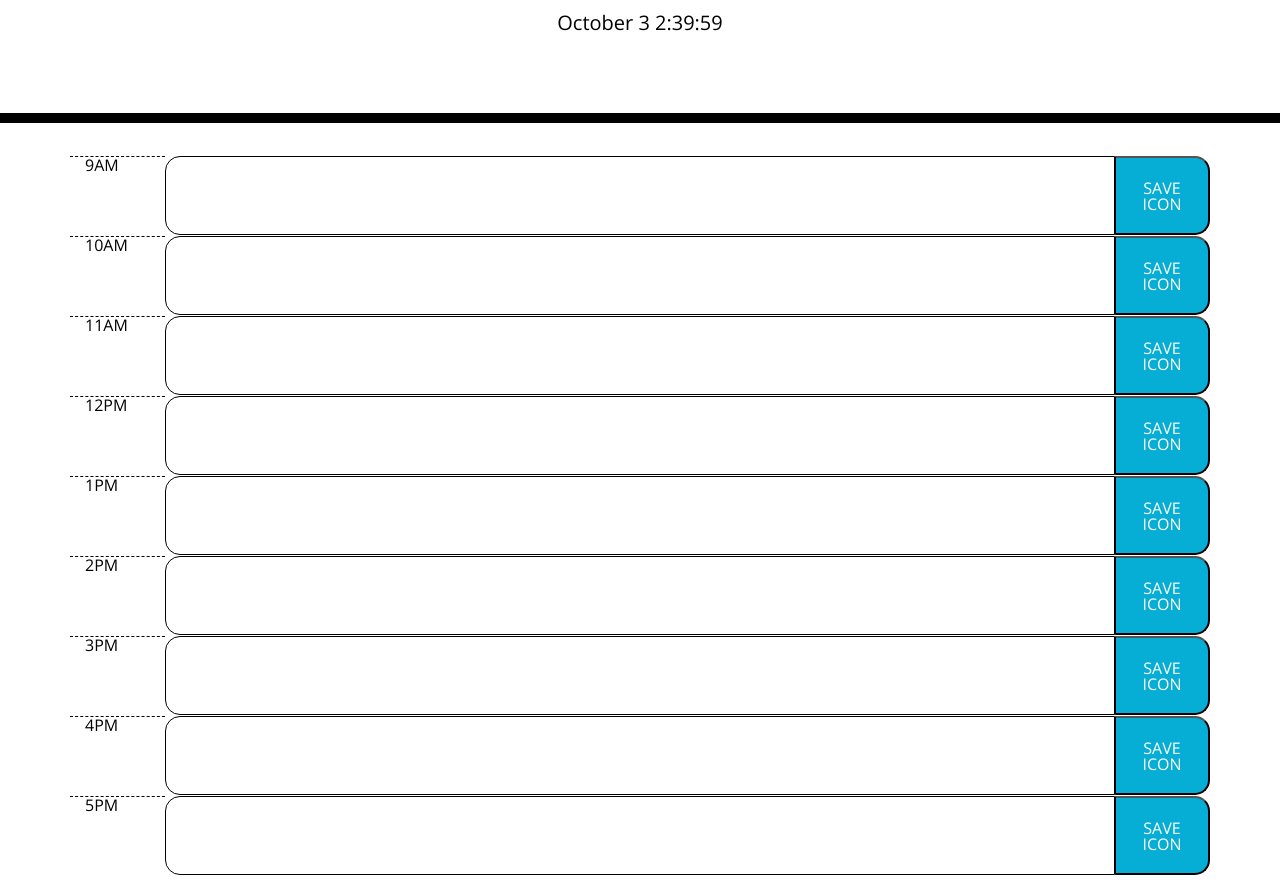
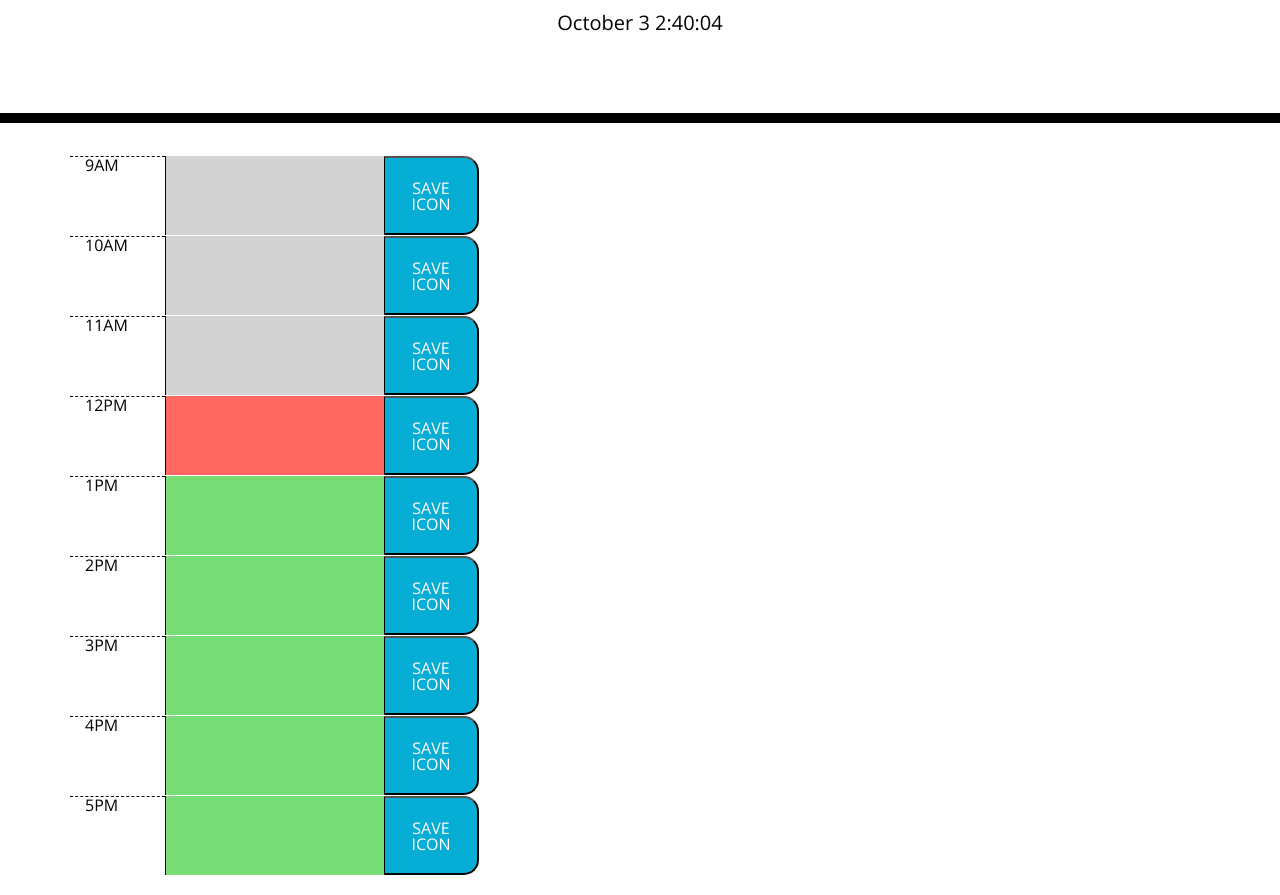
Before and after one commit to Matt-Boggs/The-Lively-Lovely-Day-Planner, a plain HTML site: page index.html in a window 1280 px wide. Shown: the part 181-1076 px from the top of the page. Drawn offline with nearby package versions, Linux system fonts and the light colour scheme.

Commit message:
app can tell time, apply past/present/future class

```diff
--- a/index.html
+++ b/index.html
@@ -28,50 +28,50 @@
       <p class="lead">A simple calendar app for scheduling your work day</p>
       <p id="currentDay" class="lead"></p>
     </header>
-    <div class="container">
+    <div id="Parent" class="container">
       <div id="9" class="row">
         <div class="col-1 hour">9AM</div>
-        <textarea class="col-10 time-block">WHAT YOURE DOING AT THIS HOUR</textarea>
+        <textarea class="col-10 time-block"></textarea>
         <button class="col-1 saveBtn">SAVE ICON</button>
       </div>
       <div id="10" class="row">
         <div class="col-1 hour">10AM</div>
-        <textarea class="col-10 time-block">WHAT YOURE DOING AT THIS HOUR</textarea>
+        <textarea class="col-10 time-block"></textarea>
         <button class="col-1 saveBtn">SAVE ICON</button>
       </div>
       <div id="11" class="row">
         <div class="col-1 hour">11AM</div>
-        <textarea class="col-10 time-block">WHAT YOURE DOING AT THIS HOUR</textarea>
+        <textarea class="col-10 time-block"></textarea>
         <button class="col-1 saveBtn">SAVE ICON</button>
       </div>
       <div id="12" class="row">
         <div class="col-1 hour">12PM</div>
-        <textarea class="col-10 time-block">WHAT YOURE DOING AT THIS HOUR</textarea>
+        <textarea class="col-10 time-block"></textarea>
         <button class="col-1 saveBtn">SAVE ICON</button>
       </div>
       <div id="13" class="row">
         <div class="col-1 hour">1PM</div>
-        <textarea class="col-10 time-block">WHAT YOURE DOING AT THIS HOUR</textarea>
+        <textarea class="col-10 time-block"></textarea>
         <button class="col-1 saveBtn">SAVE ICON</button>
       </div>
       <div id="14" class="row">
         <div class="col-1 hour">2PM</div>
-        <textarea class="col-10 time-block">WHAT YOURE DOING AT THIS HOUR</textarea>
+        <textarea class="col-10 time-block"></textarea>
         <button class="col-1 saveBtn">SAVE ICON</button>
       </div>
       <div id="15" class="row">
         <div class="col-1 hour">3PM</div>
-        <textarea class="col-10 time-block">WHAT YOURE DOING AT THIS HOUR</textarea>
+        <textarea class="col-10 time-block"></textarea>
         <button class="col-1 saveBtn">SAVE ICON</button>
       </div>
       <div id="16" class="row">
         <div class="col-1 hour">4PM</div>
-        <textarea class="col-10 time-block">WHAT YOURE DOING AT THIS HOUR</textarea>
+        <textarea class="col-10 time-block"></textarea>
         <button class="col-1 saveBtn">SAVE ICON</button>
       </div>
       <div id="17" class="row">
         <div class="col-1 hour">5PM</div>
-        <textarea class="col-10 time-block">WHAT YOURE DOING AT THIS HOUR</textarea>
+        <textarea class="col-10 time-block"></textarea>
         <button class="col-1 saveBtn">SAVE ICON</button>
       </div>
     </div>
@@ -80,17 +80,57 @@
     <script src="https://cdnjs.cloudflare.com/ajax/libs/moment.js/2.24.0/moment.min.js"></script>
     <script src="https://unpkg.com/dayjs@1.8.21/dayjs.min.js"></script>
     <script type="text/javascript">
+      $(document).ready(function(){
 
-      // ONLY HAS TO BE FOR ONE DAY
-      // GIVEN I am using a daily planner to create a schedule
-      // WHEN I open the planner
-      // THEN the current day is displayed at the top of the calendar
-      $(document).ready(function(){
+
+        var row = $("#Parent").children().has("id");
+        var rowID = row.prevObject[0].getAttribute("id")
+
+        // for (i=0;i<9;i++){
+        // var rowID = row.prevObject[i].getAttribute("id")
+        // console.log(rowID)
 
 
         var rightNow = dayjs().format('MMMM D H:mm:ss');
         var currentDay = $("#currentDay"); // This is where the time is displayed
+        currentDay.text(rightNow)
         var saveBtn = $(".saveBtn");
+
+        // This displays the current time, updating every second
+        var liveDate = setInterval(function(){
+          rightNow = dayjs().format('MMMM D H:mm:ss');
+          currentDay.text(rightNow);//display the date
+        },1000);
+
+        function hourColor(){
+          // currentHour = parseInt(dayjs().format('H'))//this works
+          currentHour = 12
+          console.log(currentHour)
+
+          for (i=0;i<9;i++){
+            var rowID = parseInt(row.prevObject[i].getAttribute("id"))
+            // var rowText = row.prevObject[i].children[1]
+            var rowText = $("textarea")[i]
+            console.log(rowText)
+
+            if (rowID < currentHour) {
+              console.log("low");
+              rowText.setAttribute("class", "past")
+              //attach "past" class
+            } if (rowID === currentHour) {
+              console.log("mid");
+              rowText.setAttribute("class", "present")
+              //attach "present" class
+              // .attr("class", "present")
+            } if (rowID > currentHour) {
+              console.log("high")
+              rowText.setAttribute("class", "future")
+              //attach "future" class
+              // .attr("class", "future")
+            }
+          }
+        }
+        hourColor()
 
         saveBtn.on("click", function(){
           //FIGURE OUT HOW TO USE SWITCH AND CASE TO CUT DOWN ON THE LENGTH OF THIS PARTICULAR CODE
@@ -117,12 +157,7 @@
           } else if (savedIDInt === 17){
             localStorage.setItem("text17", savedText)
           }
-})
-        // This displays the current time, updating every second
-        var liveDate = setInterval(function(){
-          currentDay.text(rightNow);//display the date
-        },1000);
-
+        })
 
         function grabStored(){
           var storageText = localStorage.getItem("userInput")
@@ -136,7 +171,8 @@
           $("#16").children("textarea").text(localStorage.getItem("text16"))
           $("#17").children("textarea").text(localStorage.getItem("text17"))
         }
-        grabStored()
+        grabStored();
+
 
 
       });
```
